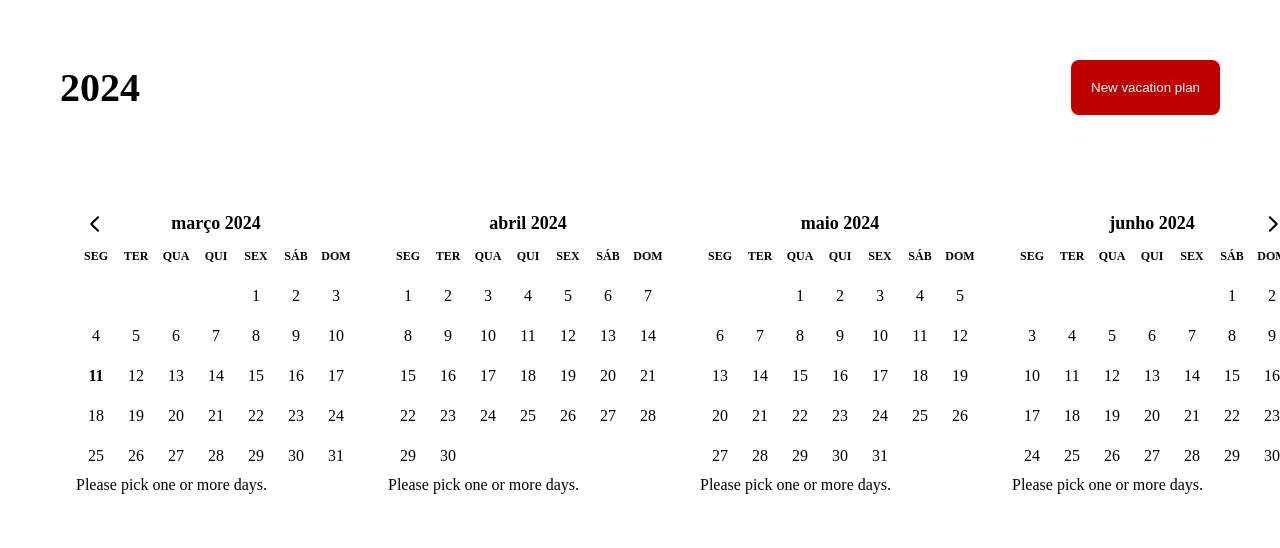
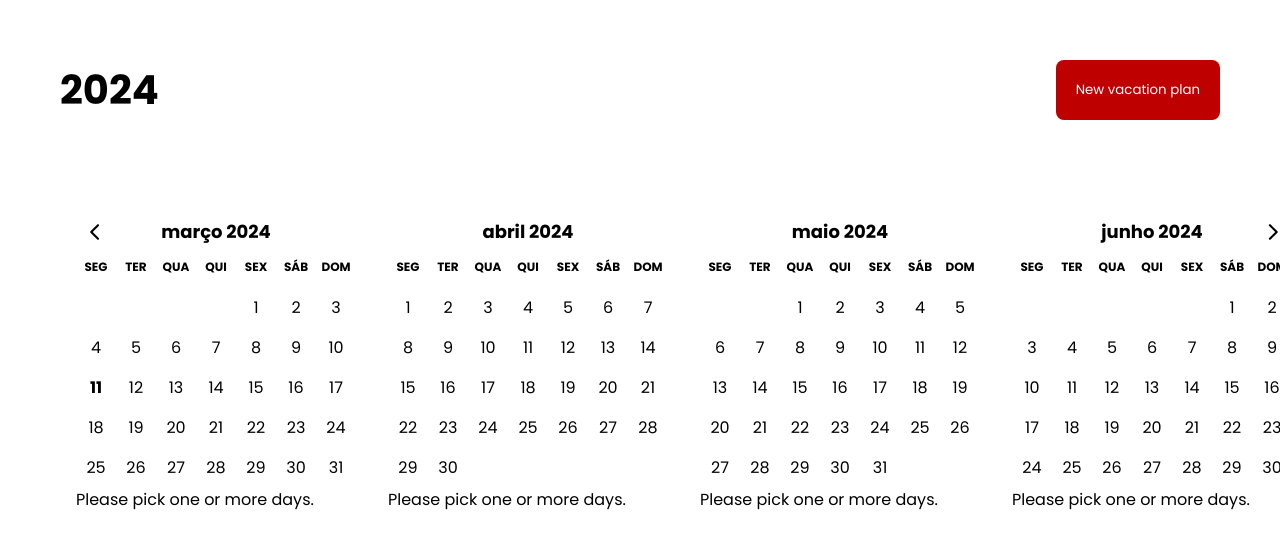
Before and after one commit to eduardouglas99/vacation-plan, a Next.js app: page / in a window 1280 px wide. Shown: the top 548 px of the page. Built offline with nearby package versions, Linux system fonts and the light colour scheme.

Commit message:
insertion of the font popins

```diff
--- a/pages/_app.tsx
+++ b/pages/_app.tsx
@@ -17,6 +17,7 @@ const GlobalStyles = createGlobalStyle`
         padding: 0;
         margin: 0;
         box-sizing: border-box;
+        font-family: 'Poppins', sans-serif;
     }
     a {
         color: inherit;
--- /dev/null
+++ b/pages/_document.tsx
@@ -0,0 +1,21 @@
+import Document, { Html, Head, Main, NextScript } from 'next/document';
+
+class myDocument extends Document {
+    render() {
+        return(
+            <Html>
+                <Head>
+                    <link rel="preconnect" href="https://fonts.googleapis.com" />
+                    <link rel="preconnect" href="https://fonts.gstatic.com" crossOrigin="anonymous" />
+                    <link href="https://fonts.googleapis.com/css2?family=Poppins:wght@200;300;400;500;700&display=swap" rel="stylesheet" />
+                </Head>
+                <body>
+                    <Main />
+                    <NextScript />
+                </body>
+            </Html>
+        )
+    }
+}
+
+export default myDocument;
```
